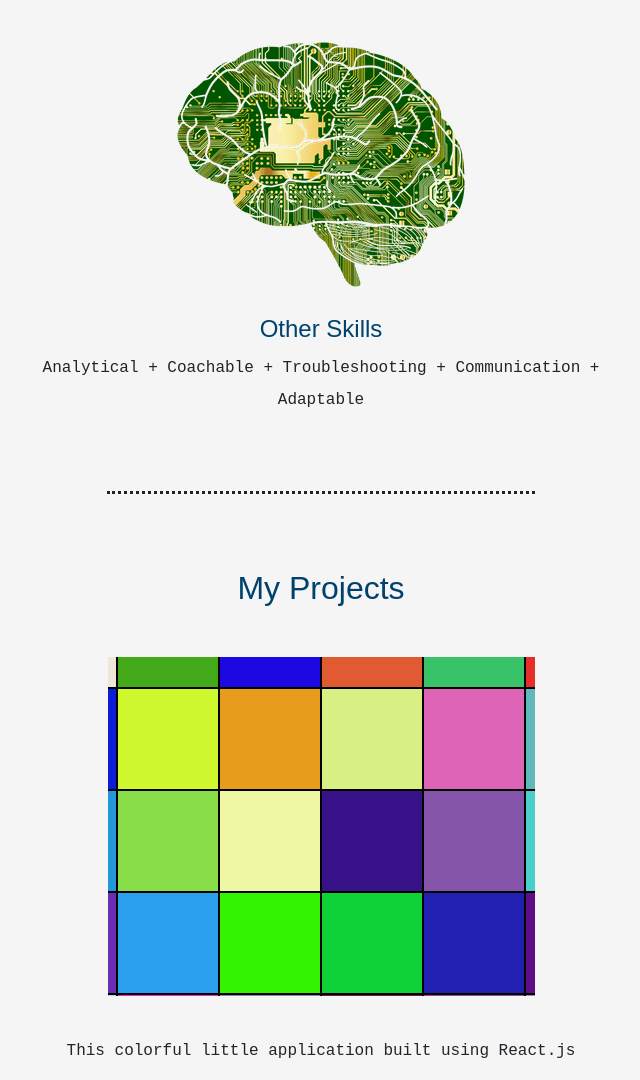
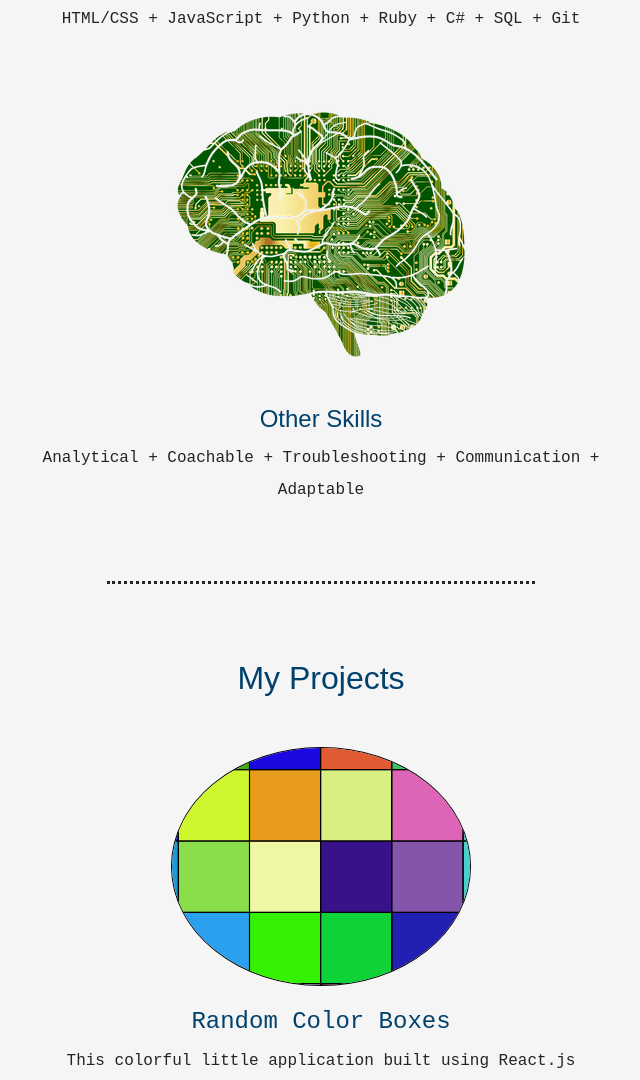
Before and after one commit to jcolebot/CSS-MySite, a plain HTML site: page index.html in a window 1280 px wide. Shown: the part 1247-2327 px from the top of the page, without its empty margins (319-959 px from the left). Drawn offline with nearby package versions, Linux system fonts and the light colour scheme.

Commit message:
Updating style for project section

```diff
--- a/css/styles.css
+++ b/css/styles.css
@@ -45,6 +45,7 @@ h3 {
     font-family: 'Work Sans', sans-serif;
     font-size: 1.5rem;
     font-weight: normal;
+    padding-top: 20px;
 }
 
 /* Classes */
@@ -55,10 +56,21 @@ h3 {
     padding: 5px;
     width: 150px;
 }
+
+.colorbox {
+    border: 1px solid black;
+    border-radius: 50%;
+    width: 300px;
+}
+
+.colorbox-link {
+    color: #00416d;
+
+}
 .top-container {
     background-color: #00416d;
     position: relative;
-    padding-top: 100px;
+    padding: 50px;
 }
 
 .copyright {
@@ -70,6 +82,10 @@ h3 {
     background-color: #00416d;
     margin-top: 25px;
     padding: 50px 0 20px;
+}
+
+.summary {
+    padding-top: 50px;
 }
 
 .write {
```
